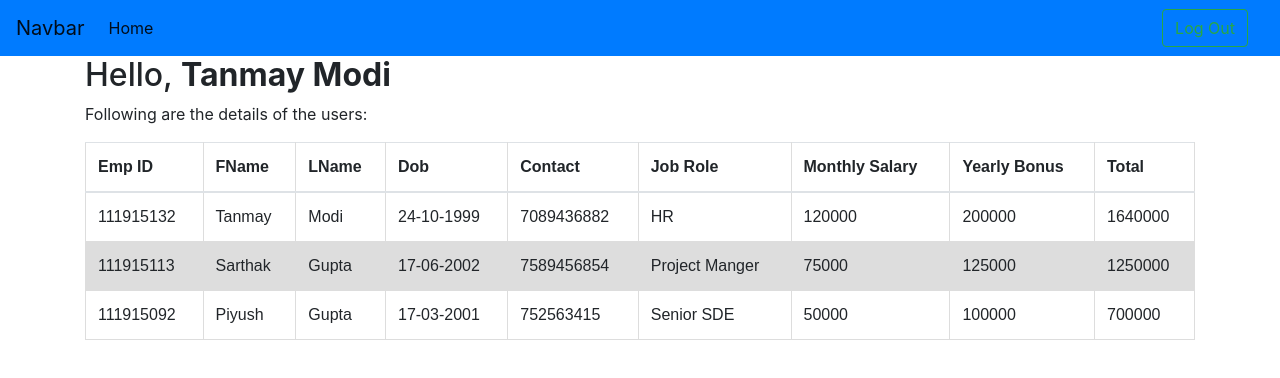
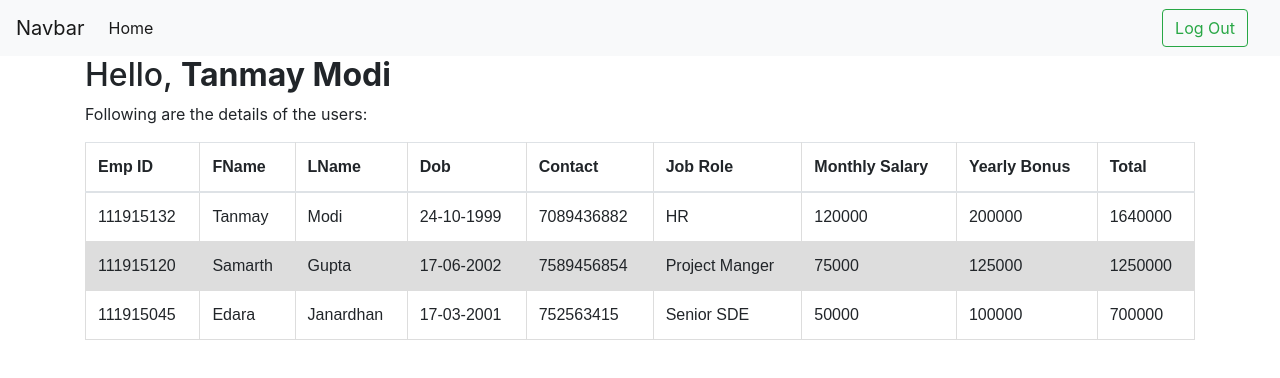
Before and after one commit to tanmaymodi/Calendar-Holidays, a website: page views/index.html in a window 1280 px wide. Drawn offline with nearby package versions, Linux system fonts and the light colour scheme; files that its build step writes are made by us from their sources; no server answers.

Commit message:
minor changes

```diff
--- a/views/index.html
+++ b/views/index.html
@@ -29,7 +29,7 @@
 
 <body>
     <!-- navbar starts -->
-    <nav class="navbar navbar-expand-lg navbar-light bg-primary">
+    <nav class="navbar navbar-expand-lg navbar-light bg-light">
         <a class="navbar-brand" href="#">Navbar</a>
         <button class="navbar-toggler" type="button" data-toggle="collapse" data-target="#navbarSupportedContent"
             aria-controls="navbarSupportedContent" aria-expanded="false" aria-label="Toggle navigation">
@@ -86,8 +86,8 @@
                         <td>1640000</td>
                     </tr>
                     <tr>
-                        <td>111915113</td>
-                        <td>Sarthak</td>
+                        <td>111915120</td>
+                        <td>Samarth</td>
                         <td>Gupta</td>
                         <td>17-06-2002</td>
                         <td>7589456854</td>
@@ -97,9 +97,9 @@
                         <td>1250000</td>
                     </tr>
                     <tr>
-                        <td>111915092</td>
-                        <td>Piyush</td>
-                        <td>Gupta </td>
+                        <td>111915045</td>
+                        <td>Edara</td>
+                        <td>Janardhan</td>
                         <td>17-03-2001</td>
                         <td>752563415</td>
                         <td>Senior SDE</td>
```
